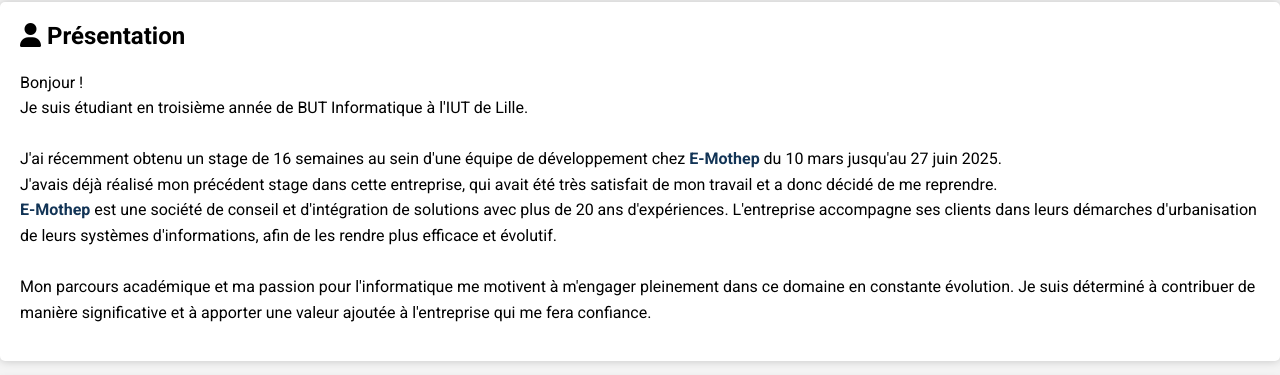
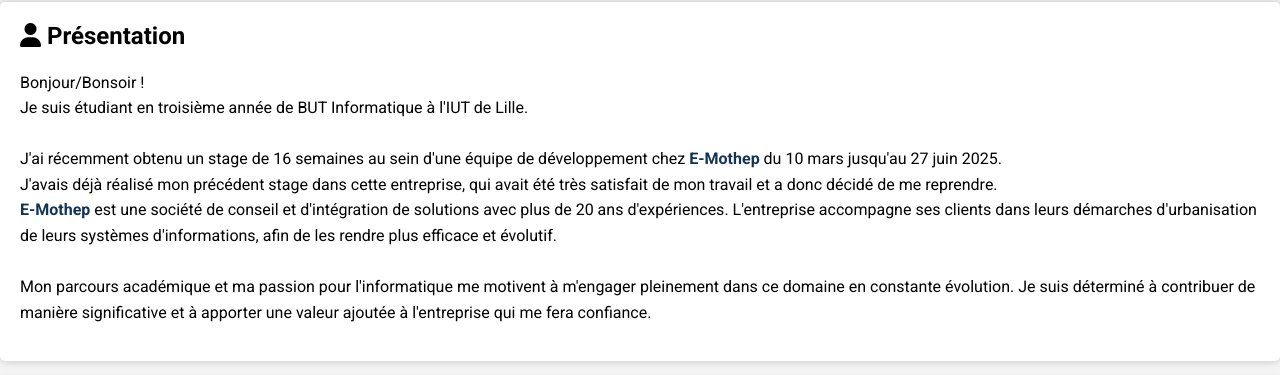
Before and after one commit to CamilleFourmaintraux/CamilleFourmaintraux.github.io, a React (Vite) app: page / in a window 1280 px wide. Shown: the part 267-642 px from the top of the page. Built offline with nearby package versions, Linux system fonts and the light colour scheme.

Commit message:
prettier 2

```diff
--- a/package.json
+++ b/package.json
@@ -1,5 +1,5 @@
 {
-  "homepage": "https://camillefourmaintrauxetu.github.io/portfolio/",
+  "homepage": "https://camillefourmaintrauxetu.github.io/",
   "name": "portfolio",
   "private": true,
   "version": "0.1.0",
--- a/src/pages/Introduction.tsx
+++ b/src/pages/Introduction.tsx
@@ -4,39 +4,71 @@ export default function IntroductionPage() {
   return (
     <>
       <div className="container">
-        <h2><i className="fas fa-user"></i> Présentation</h2>
+        <h2>
+          <i className="fas fa-user"></i> Présentation
+        </h2>
         <p>
-            Bonjour !<br/>
-            Je suis étudiant en troisième année de BUT Informatique à l'IUT de Lille.
-            <br/><br/>
-            J'ai récemment obtenu un stage de 16 semaines au sein d'une équipe de développement chez <EMothep/> du 10 mars jusqu'au 27 juin 2025.<br/>
-            J'avais déjà réalisé mon précédent stage dans cette entreprise, qui avait été très satisfait de mon travail et a donc décidé de me reprendre.
-            <br/>
-            <EMothep/> est une société de conseil et d'intégration de solutions avec plus de 20 ans d'expériences.
-            L'entreprise accompagne ses clients dans leurs démarches d'urbanisation de leurs systèmes d'informations, afin de les rendre plus efficace et évolutif.
-            <br/><br/>
-            Mon parcours académique et ma passion pour l'informatique me motivent à m'engager pleinement dans ce domaine en constante évolution.
-            Je suis déterminé à contribuer de manière significative et à apporter une valeur ajoutée à l'entreprise qui me fera confiance.<br/>
+          Bonjour/Bonsoir !<br />
+          Je suis étudiant en troisième année de BUT Informatique à l'IUT de
+          Lille.
+          <br />
+          <br />
+          J'ai récemment obtenu un stage de 16 semaines au sein d'une équipe de
+          développement chez <EMothep /> du 10 mars jusqu'au 27 juin 2025.
+          <br />
+          J'avais déjà réalisé mon précédent stage dans cette entreprise, qui
+          avait été très satisfait de mon travail et a donc décidé de me
+          reprendre.
+          <br />
+          <EMothep /> est une société de conseil et d'intégration de solutions
+          avec plus de 20 ans d'expériences. L'entreprise accompagne ses clients
+          dans leurs démarches d'urbanisation de leurs systèmes d'informations,
+          afin de les rendre plus efficace et évolutif.
+          <br />
+          <br />
+          Mon parcours académique et ma passion pour l'informatique me motivent
+          à m'engager pleinement dans ce domaine en constante évolution. Je suis
+          déterminé à contribuer de manière significative et à apporter une
+          valeur ajoutée à l'entreprise qui me fera confiance.
+          <br />
         </p>
       </div>
       <div className="container">
-          <h2><i className="fas fa-bullseye"></i> Mes objectifs </h2>
+        <h2>
+          <i className="fas fa-bullseye"></i> Mes objectifs{" "}
+        </h2>
         <p>
-            Une fois mon BUT obtenu, je souhaite poursuivre mes études en école d'ingénieur ou en Master, et suivre une formation spécialisée dans le développement logiciel et back-end.
-            <br/>
-            Poursuivre un niveau d'étude Bac+5 me permettra d'approfondir mes compétences et mes connaisances et de me spécialiser dans ces domaines, ce qui me permettra de m'intégrer pleinement dans une équipe de développement logiciel
+          Une fois mon BUT obtenu, je souhaite poursuivre mes études en école
+          d'ingénieur ou en Master, et suivre une formation spécialisée dans le
+          développement logiciel et back-end.
+          <br />
+          Poursuivre un niveau d'étude Bac+5 me permettra d'approfondir mes
+          compétences et mes connaisances et de me spécialiser dans ces
+          domaines, ce qui me permettra de m'intégrer pleinement dans une équipe
+          de développement logiciel
         </p>
       </div>
       <div className="container">
-          <h2><i className="fas fa-download"></i> Mon CV </h2>
+        <h2>
+          <i className="fas fa-download"></i> Mon CV{" "}
+        </h2>
         <p>
-          Vous pouvez télécharger mon CV en pdf en cliquant <a href="/files/resume.pdf" target="_blank" download> ici</a>.<br/>
+          Vous pouvez télécharger mon CV en pdf en cliquant{" "}
+          <a href="/files/resume.pdf" target="_blank" download>
+            {" "}
+            ici
+          </a>
+          .<br />
         </p>
       </div>
       <div className="container">
-          <h2><i className="fas fa-circle-exclamation"></i> En développement</h2>
+        <h2>
+          <i className="fas fa-circle-exclamation"></i> En développement
+        </h2>
         <p>
-              Mon site est encore en développement, il pourrait encore y avoir de nouveaux ajouts, des modifications (et des bugs). <i className="fas fa-bug"></i>
+          Mon site est encore en développement, il pourrait encore y avoir de
+          nouveaux ajouts, des modifications (et des bugs).{" "}
+          <i className="fas fa-bug"></i>
         </p>
       </div>
     </>
```
Lines whose indentation alone changed are shown as unchanged.
